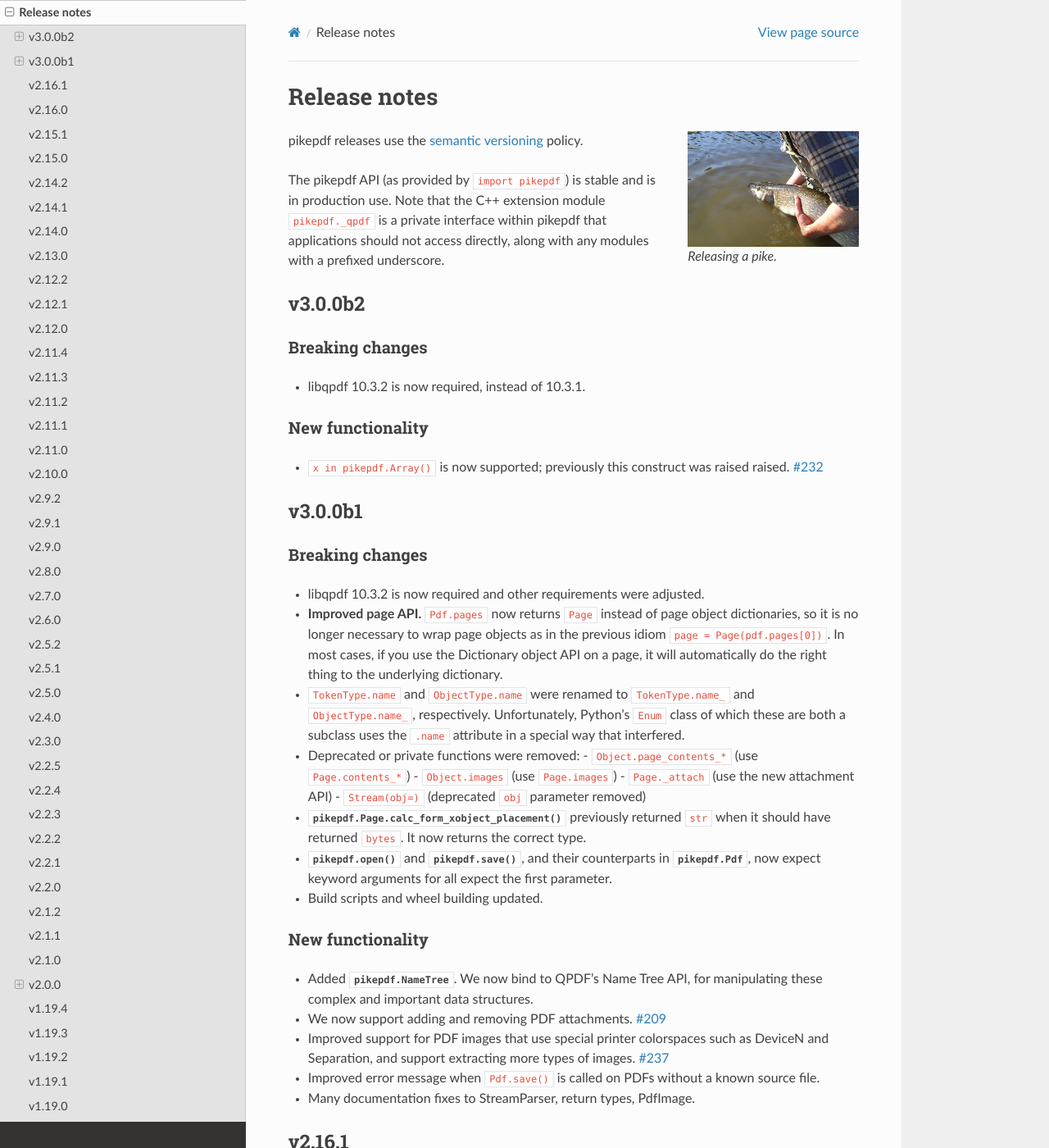
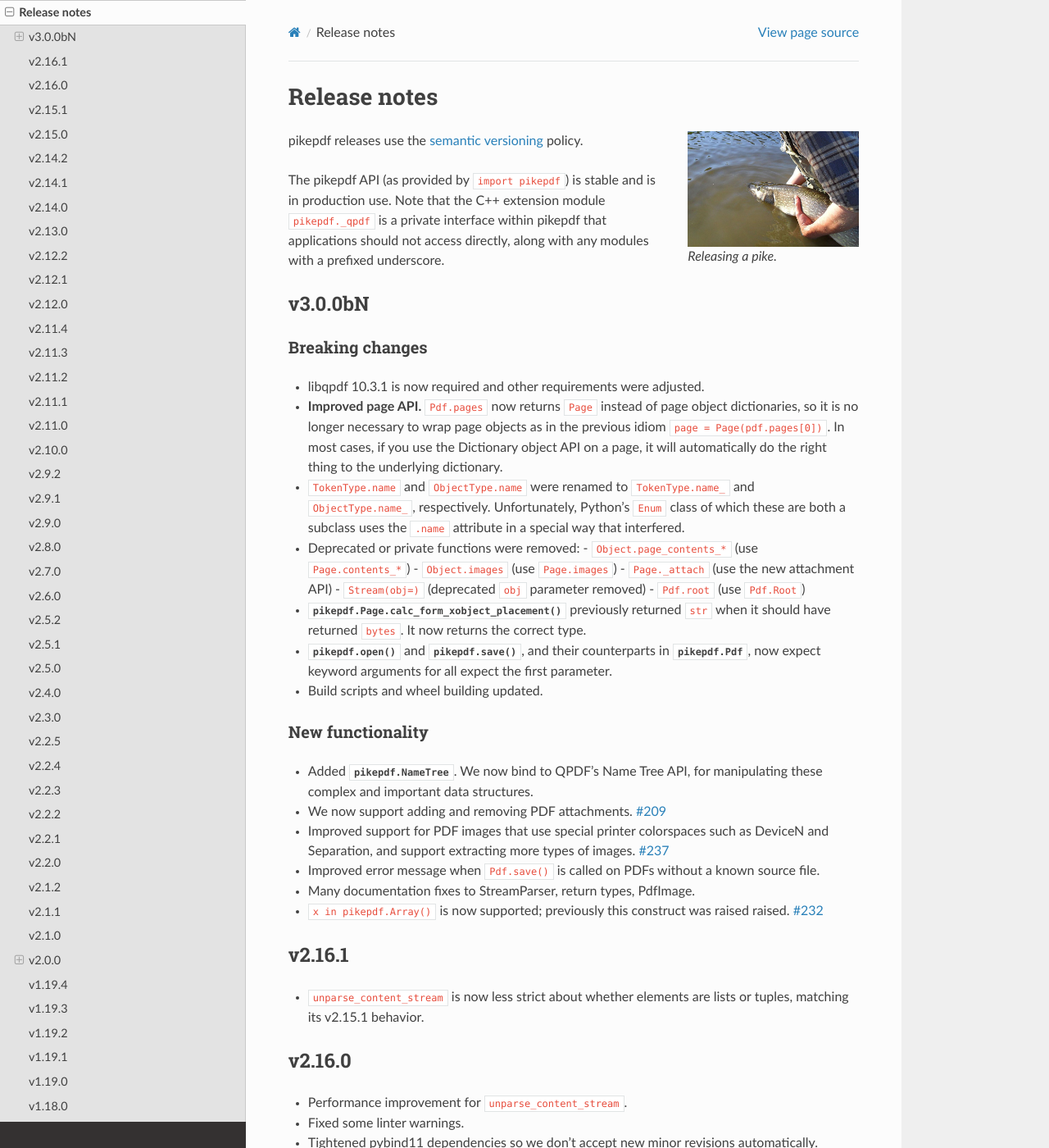
Before and after one commit to pikepdf/pikepdf, a Sphinx documentation site: the page built from docs/release_notes.rst, in a window 1280 px wide and 1400 px high. Shown: the whole window at 82% size. Built offline with Sphinx 7.4.7 and the Read the Docs theme 2.0.0, drawn with Linux system fonts in a browser that asks for light colours; pages that are not in the unit, such as notebooks, are missing from menus; the version number could not be read and is left out.

Commit message:
release notes: update v3 notes

```diff
--- a/docs/release_notes.rst
+++ b/docs/release_notes.rst
@@ -18,27 +18,13 @@ is in production use. Note that the C++ extension module
 ``pikepdf._qpdf`` is a private interface within pikepdf that applications
 should not access directly, along with any modules with a prefixed underscore.
 
-v3.0.0b2
+v3.0.0bN
 ========
 
 Breaking changes
 ----------------
 
--  libqpdf 10.3.2 is now required, instead of 10.3.1.
-
-New functionality
------------------
-
--  ``x in pikepdf.Array()`` is now supported; previously this construct was raised
-   raised. :issue:`232`
-
-v3.0.0b1
-========
-
-Breaking changes
-----------------
-
--  libqpdf 10.3.2 is now required and other requirements were adjusted.
+-  libqpdf 10.3.1 is now required and other requirements were adjusted.
 -  **Improved page API.** ``Pdf.pages`` now returns ``Page`` instead of
    page object dictionaries, so it is no longer necessary to wrap page objects
    as in the previous idiom ``page = Page(pdf.pages[0])``. In most cases,
@@ -53,6 +39,7 @@ Breaking changes
    -  ``Object.images`` (use ``Page.images``)
    -  ``Page._attach`` (use the new attachment API)
    -  ``Stream(obj=)`` (deprecated ``obj`` parameter removed)
+   -  ``Pdf.root`` (use ``Pdf.Root``)
 -  :meth:`pikepdf.Page.calc_form_xobject_placement` previously returned ``str`` when
    it should have returned ``bytes``. It now returns the correct type.
 -  :func:`pikepdf.open` and :func:`pikepdf.save`, and their counterparts in
```
Also changed, not shown: other parts of docs/release_notes.rst (+2 -0 lines).
